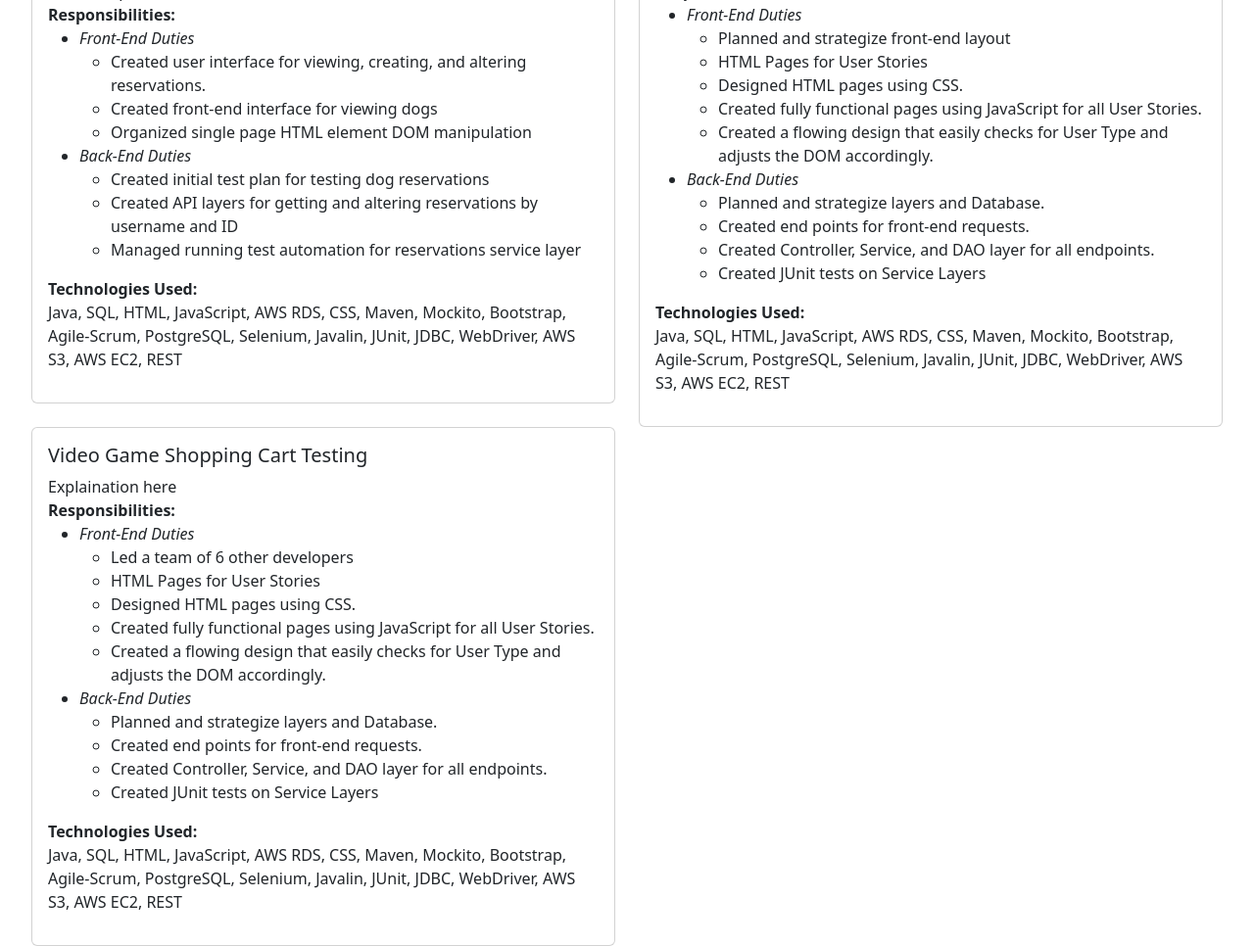
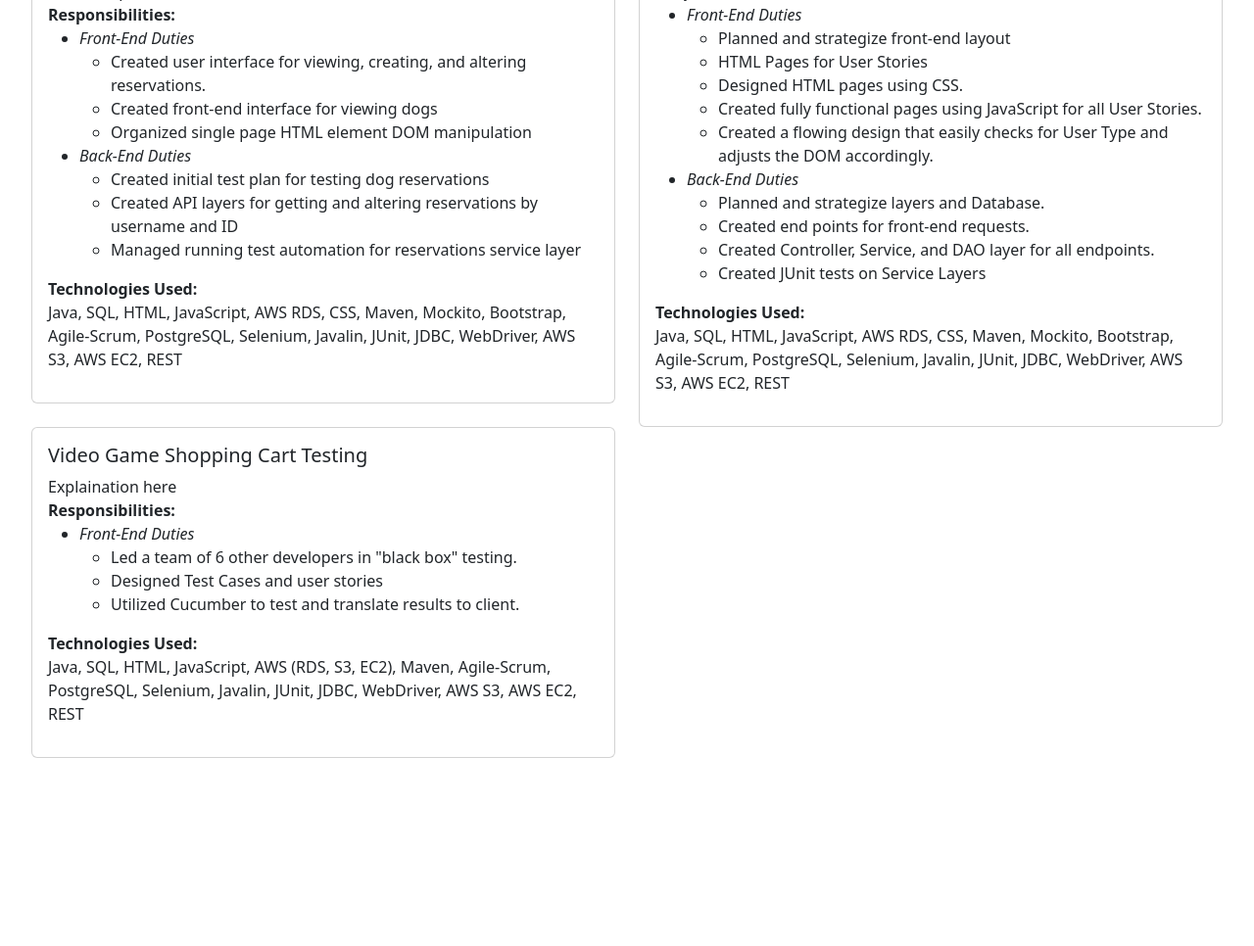
Before and after one commit to jfriesner5523/OnlineResumePortfolio, a plain HTML site: page docs/HTML/OnlinePortfolioPage.html in a window 1280 px wide. Shown: the part 382-1348 px from the top of the page at 98% size. After the commit the page ends 1156 px from the top, so only its background shows below. Drawn offline with nearby package versions, Linux system fonts and the light colour scheme.

Commit message:
updated p3 in portfolio

```diff
--- a/docs/HTML/OnlinePortfolioPage.html
+++ b/docs/HTML/OnlinePortfolioPage.html
@@ -145,18 +145,10 @@
                             <ul id="resp2">
                                 <li style="font-style:italic;font-weight:400;">Front-End Duties</li>
                                 <ul>
-                                    <li>Led a team of 6 other developers</li>
-                                    <li>HTML Pages for User Stories</li>
-                                    <li>Designed HTML pages using CSS.</li>
-                                    <li>Created fully functional pages using JavaScript for all User Stories.</li>
-                                    <li>Created a flowing design that easily checks for User Type and adjusts the DOM accordingly.</li>
-                                </ul>
-                                <li style="font-style:italic;font-weight:400;">Back-End Duties</li>
-                                <ul>
-                                    <li>Planned and strategize layers and Database.</li>
-                                    <li>Created end points for front-end requests.</li>
-                                    <li>Created Controller, Service, and DAO layer for all endpoints.</li>
-                                    <li>Created JUnit tests on Service Layers</li>
+                                    <li>Led a team of 6 other developers in "black box" testing.</li>
+                                    <li>Designed Test Cases and user stories</li>
+                                    <li>Utilized Cucumber to test and translate results to client.</li>
+
                                 </ul>
                             </ul>
                         </div>
@@ -166,7 +158,7 @@
                         <div class="col-12">
                             <Label for="tech1" style="font-weight:bold;">Technologies Used:</Label>
                             <p id="resp1">
-                                Java, SQL, HTML, JavaScript, AWS RDS, CSS, Maven, Mockito, Bootstrap, Agile-Scrum, PostgreSQL, Selenium, Javalin, JUnit, JDBC, WebDriver, AWS S3, AWS EC2, REST
+                                Java, SQL, HTML, JavaScript, AWS (RDS, S3, EC2), Maven, Agile-Scrum, PostgreSQL, Selenium, Javalin, JUnit, JDBC, WebDriver, AWS S3, AWS EC2, REST
                             </p>
 
                         </div>
```
